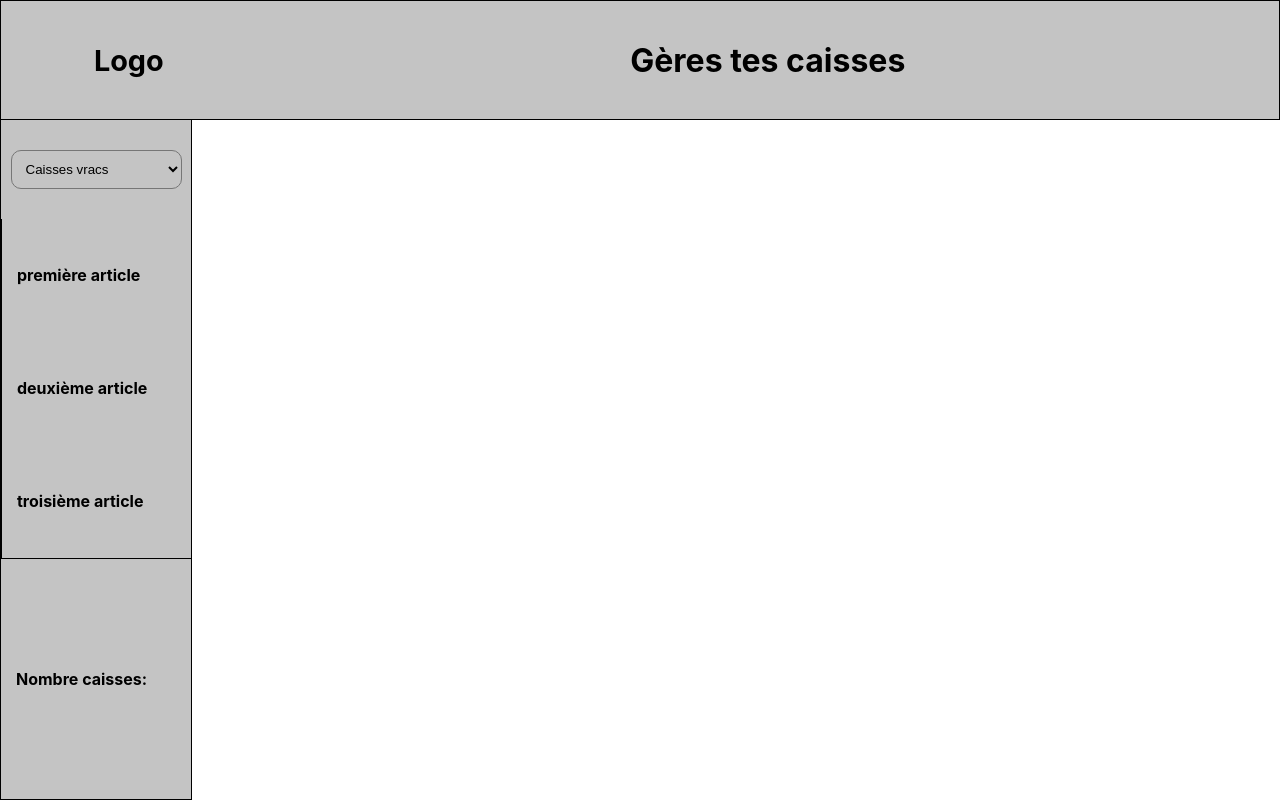
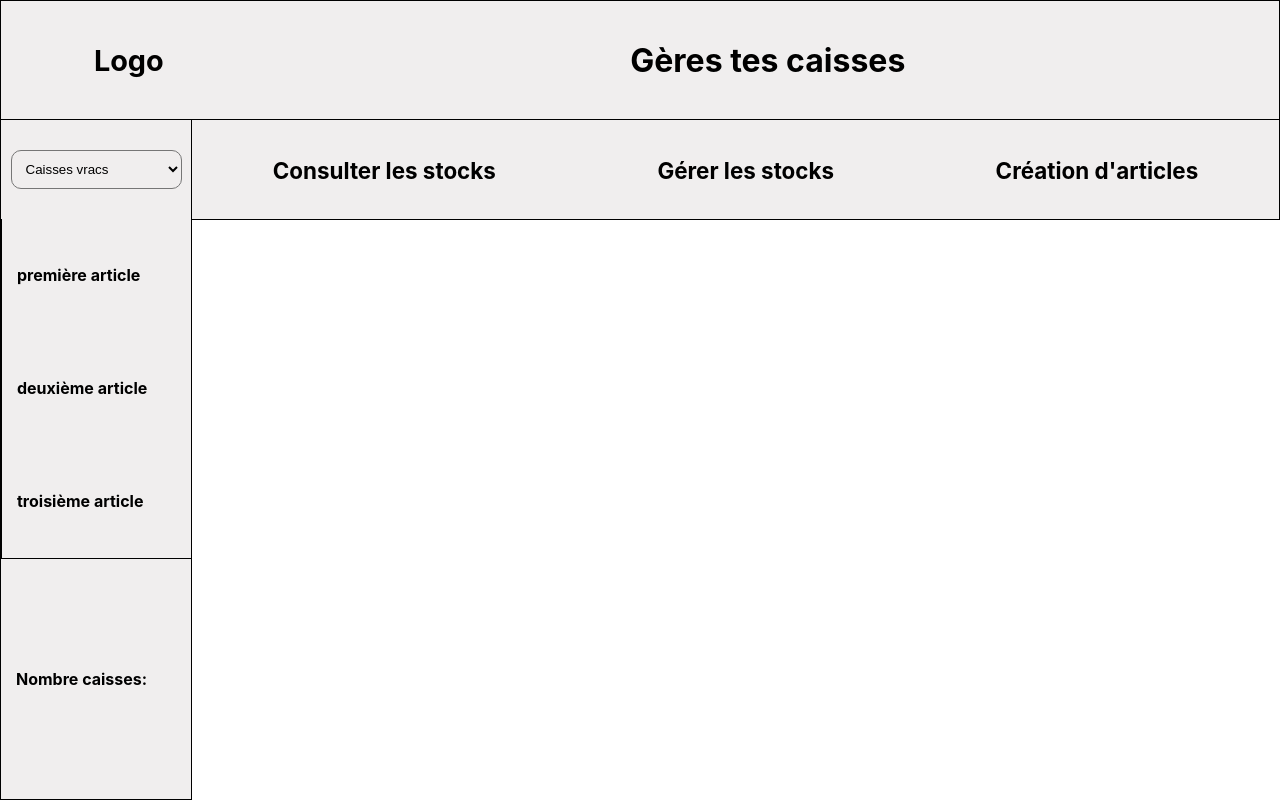
Before and after one commit to Vianney-Gln/POC---geres-tes-caisses-front, a React (Create React App) app: page / in a window 1280 px wide. Built offline with nearby package versions, Linux system fonts and the light colour scheme.

Commit message:
end integration static

```diff
--- a/src/components/App/App.jsx
+++ b/src/components/App/App.jsx
@@ -1,6 +1,7 @@
 // Components imports
 import Header from '../Header/Header';
 import MenuLeft from '../Menu-left/MenuLeft';
+import MenuTop from '../Menu-top/MenuTop';
 
 // style css
 import './app.scss';
@@ -9,6 +10,7 @@ const App = () => {
     <div className="App">
       <Header />
       <MenuLeft />
+      <MenuTop />
     </div>
   );
 };
--- a/src/components/App/app.scss
+++ b/src/components/App/app.scss
@@ -1,4 +1,6 @@
-div.app {
+div.App {
   height: 100vh;
   width: 100%;
+  display: flex;
+  flex-wrap: wrap;
 }
--- a/src/components/Header/header.scss
+++ b/src/components/Header/header.scss
@@ -1,7 +1,7 @@
 header.container-header {
   height: 15vh;
   width: 100%;
-  background-color: #c4c4c4;
+  background-color: #f0eeee;
   display: flex;
   border: 1px solid black;
 
--- a/src/components/Menu-left/menuLeft.scss
+++ b/src/components/Menu-left/menuLeft.scss
@@ -1,5 +1,5 @@
 div.menu-left {
-  background-color: #c4c4c4;
+  background-color: #f0eeee;
   width: 15%;
   height: 85vh;
   border: 1px solid black;
@@ -11,7 +11,7 @@ div.menu-left {
   select {
     width: 90%;
     margin-top: 30px;
-    background-color: #c4c4c4;
+    background-color: #f0eeee;
     padding: 10px;
     cursor: pointer;
     border-radius: 10px;
--- /dev/null
+++ b/src/components/Menu-top/MenuTop.jsx
@@ -0,0 +1,19 @@
+import React from 'react';
+// style css
+import './menuTop.scss';
+
+const MenuTop = () => {
+  return (
+    <div className="menu-top">
+      <nav className="navbar">
+        <ul className="list-navbar">
+          <li>Consulter les stocks</li>
+          <li>Gérer les stocks</li>
+          <li>Création d&apos;articles</li>
+        </ul>
+      </nav>
+    </div>
+  );
+};
+
+export default MenuTop;
--- /dev/null
+++ b/src/components/Menu-top/menuTop.scss
@@ -0,0 +1,33 @@
+div.menu-top {
+  width: 85%;
+  height: 100px;
+  border: 1px solid black;
+  border-left: none;
+  border-top: none;
+  background-color: #f0eeee;
+
+  nav.navbar {
+    width: 100%;
+    height: 100px;
+
+    ul.list-navbar {
+      margin: 0;
+      padding: 0;
+      width: 100%;
+      height: 100%;
+      list-style: none;
+      display: flex;
+      justify-content: space-around;
+      align-items: center;
+
+      li {
+        font-size: 1.4rem;
+        font-weight: bold;
+        cursor: pointer;
+      }
+      li:hover {
+        text-decoration: underline;
+      }
+    }
+  }
+}
```
